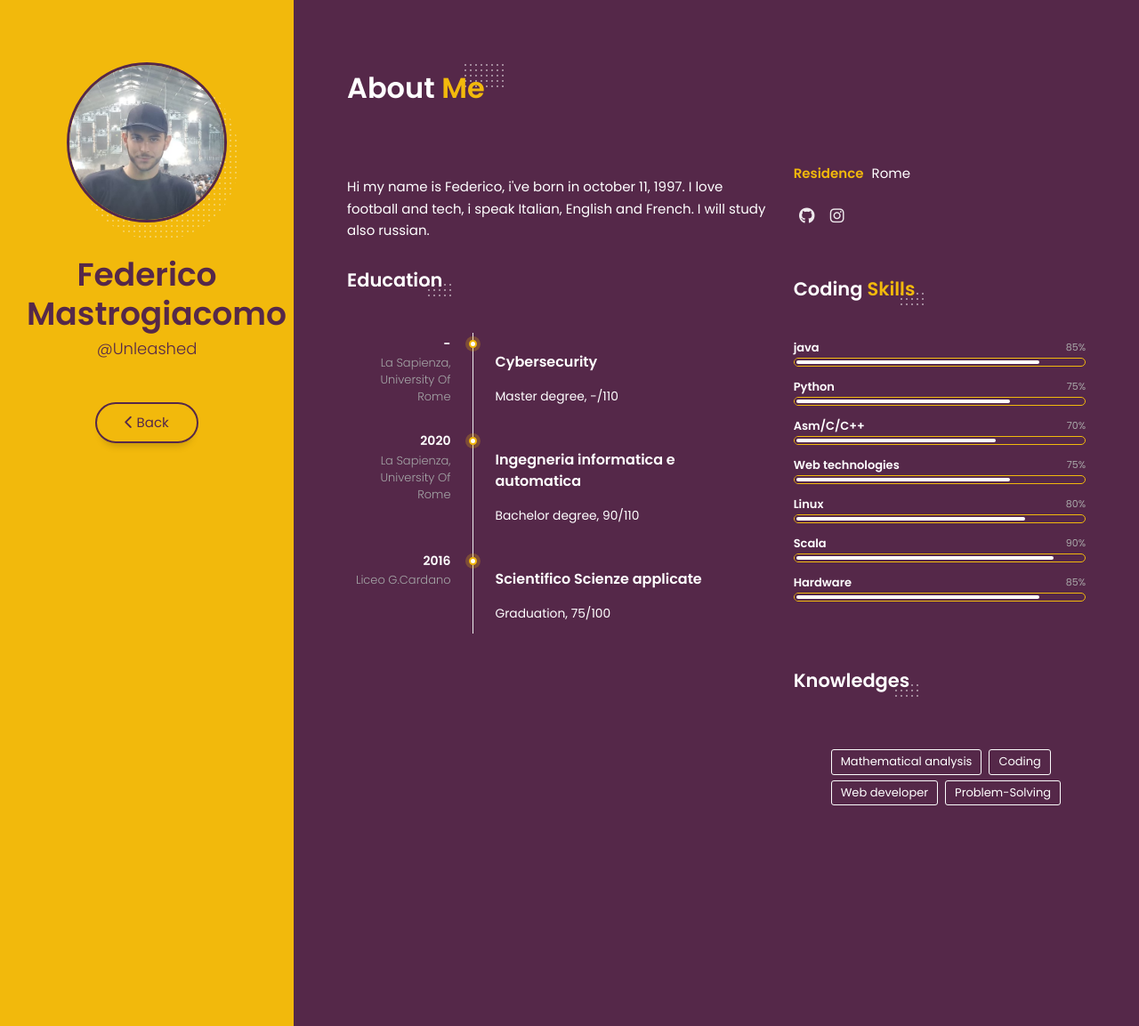
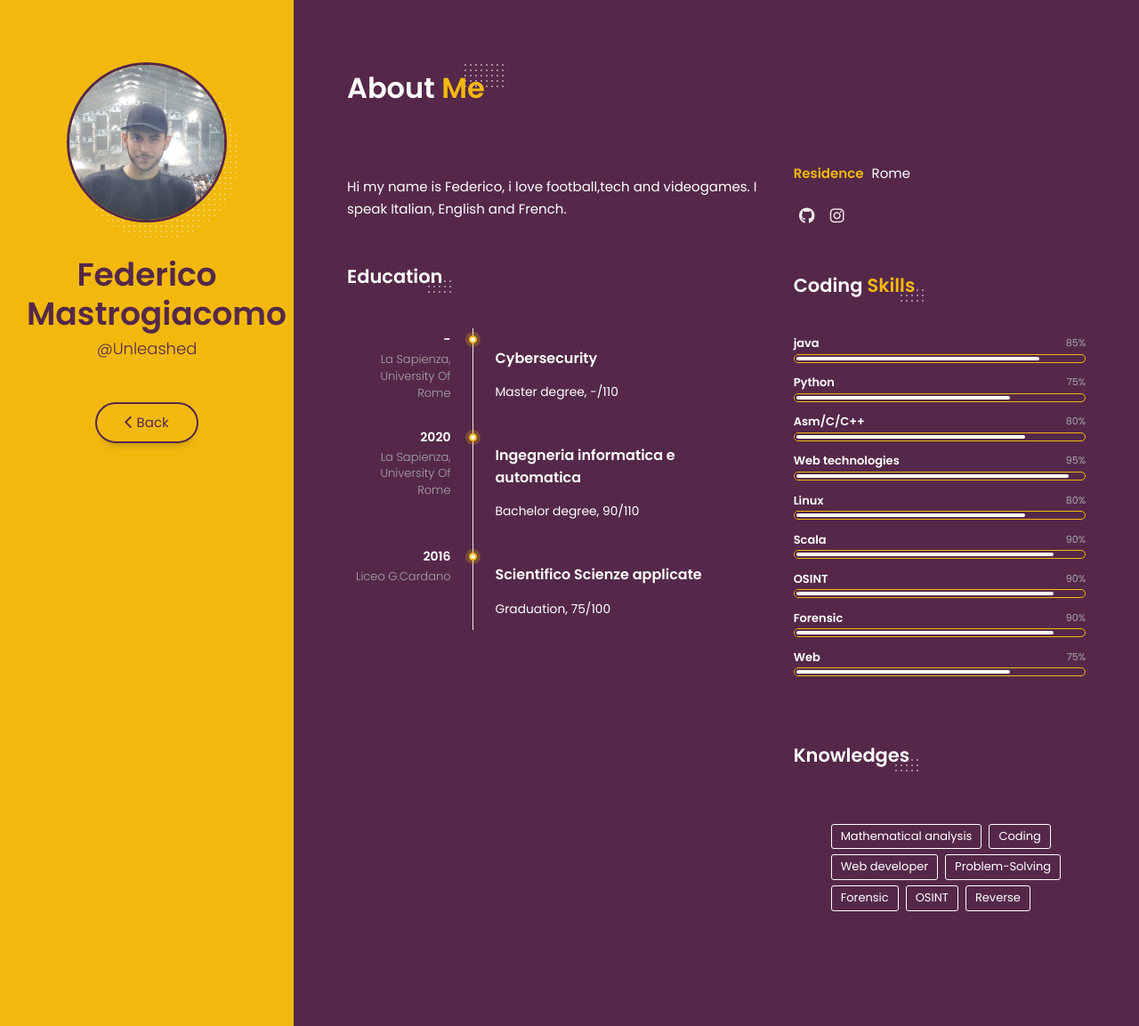
Before and after one commit to HACKappatoi/HACKappatoi.github.io, a Jekyll site: the page built from federico_mastrogiacomo_cv.md, in a window 1280 px wide. Shown: the whole page at 89% size. Built offline with Jekyll 4.4.1, drawn with Linux system fonts in a browser that asks for light colours; nearby versions of some CDN libraries.

Commit message:
Update federico_mastrogiacomo_cv.md

```diff
--- a/federico_mastrogiacomo_cv.md
+++ b/federico_mastrogiacomo_cv.md
@@ -14,9 +14,8 @@ permalink: /unleashed/
 
 # biografia non serve dire altro
 # scrivi un po quello che te pare
-bio: "Hi my name is Federico, i've born in october 11, 1997.
-     I love football and tech, i speak Italian, English and French.
-     I will study also russian."
+bio: "Hi my name is Federico, i love football,tech and videogames.
+	I speak Italian, English and French."
 
 residence: Rome
 
@@ -38,6 +37,9 @@ knowledges:
     , Coding
     , Web developer
     , Problem-Solving
+    , Forensic
+    , OSINT
+    , Reverse
     ]
 # queste so le skill co la barra
 # percentage va da 5 a 100 con scala 5
@@ -49,10 +51,10 @@ skills: [
           , percentage: 75
           },
 	        { name: Asm/C/C++
-          , percentage: 70
+          , percentage: 80
           },
 	        { name: Web technologies
-          , percentage: 75
+          , percentage: 95
           },
           { name: Linux
           , percentage: 80
@@ -60,8 +62,14 @@ skills: [
 	        { name: Scala
           , percentage: 90
           },
-	        { name: Hardware
-          , percentage: 85
+	        { name: OSINT
+          , percentage: 90
+          },
+	       { name: Forensic
+          , percentage: 90
+          },
+	       { name: Web
+          , percentage: 75
           },
         ]
 
```
